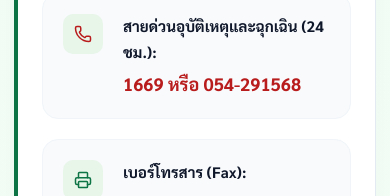
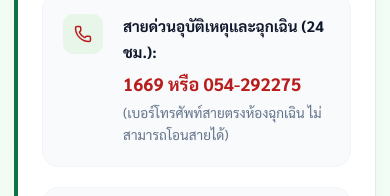
Before and after one commit to TontunHi/thoen-hospital-website, a Next.js app: page /contact in a window 390 px wide. Shown: the part 609-805 px from the top of the page. Built offline with nearby package versions, Linux system fonts and the light colour scheme; no server answers.

Commit message:
fix(contact): update emergency phone number to 054-292275 with direct line note

```diff
--- a/src/app/contact/ContactClientView.tsx
+++ b/src/app/contact/ContactClientView.tsx
@@ -43,7 +43,16 @@ export default function ContactClientView() {
                 <div className="infoItem__content">
                   <strong>สายด่วนอุบัติเหตุและฉุกเฉิน (24 ชม.):</strong>
                   <p style={{ color: 'var(--danger)', fontWeight: 700, fontSize: '1.125rem' }}>
-                    {siteConfig.contact.emergencyPhone} หรือ {siteConfig.contact.hospitalPhone}
+                    <a href={`tel:${siteConfig.contact.emergencyPhone}`} style={{ color: 'inherit', textDecoration: 'none' }}>
+                      {siteConfig.contact.emergencyPhone}
+                    </a>
+                    {' '}หรือ{' '}
+                    <a href={`tel:${siteConfig.contact.hospitalPhone.replace(/-/g, '')}`} style={{ color: 'inherit', textDecoration: 'none' }}>
+                      {siteConfig.contact.hospitalPhone}
+                    </a>
+                  </p>
+                  <p style={{ fontSize: '0.85rem', color: '#64748b', marginTop: '0.25rem' }}>
+                    ({siteConfig.contact.emergencyDirectNote})
                   </p>
                 </div>
               </div>
--- a/src/config/site.ts
+++ b/src/config/site.ts
@@ -20,7 +20,8 @@ export const siteConfig = {
   // Contact & Emergency Information
   contact: {
     emergencyPhone: '1669',
-    hospitalPhone: '054-291568',
+    hospitalPhone: '054-292275',
+    emergencyDirectNote: 'เบอร์โทรศัพท์สายตรงห้องฉุกเฉิน ไม่สามารถโอนสายได้',
     fax: '054-291569',
     email: 'thoenhospital@gmail.com',
     facebook: 'https://www.facebook.com/thoenhospital',
```
Also changed, not shown: src/app/page.tsx (+8 -1 lines).
